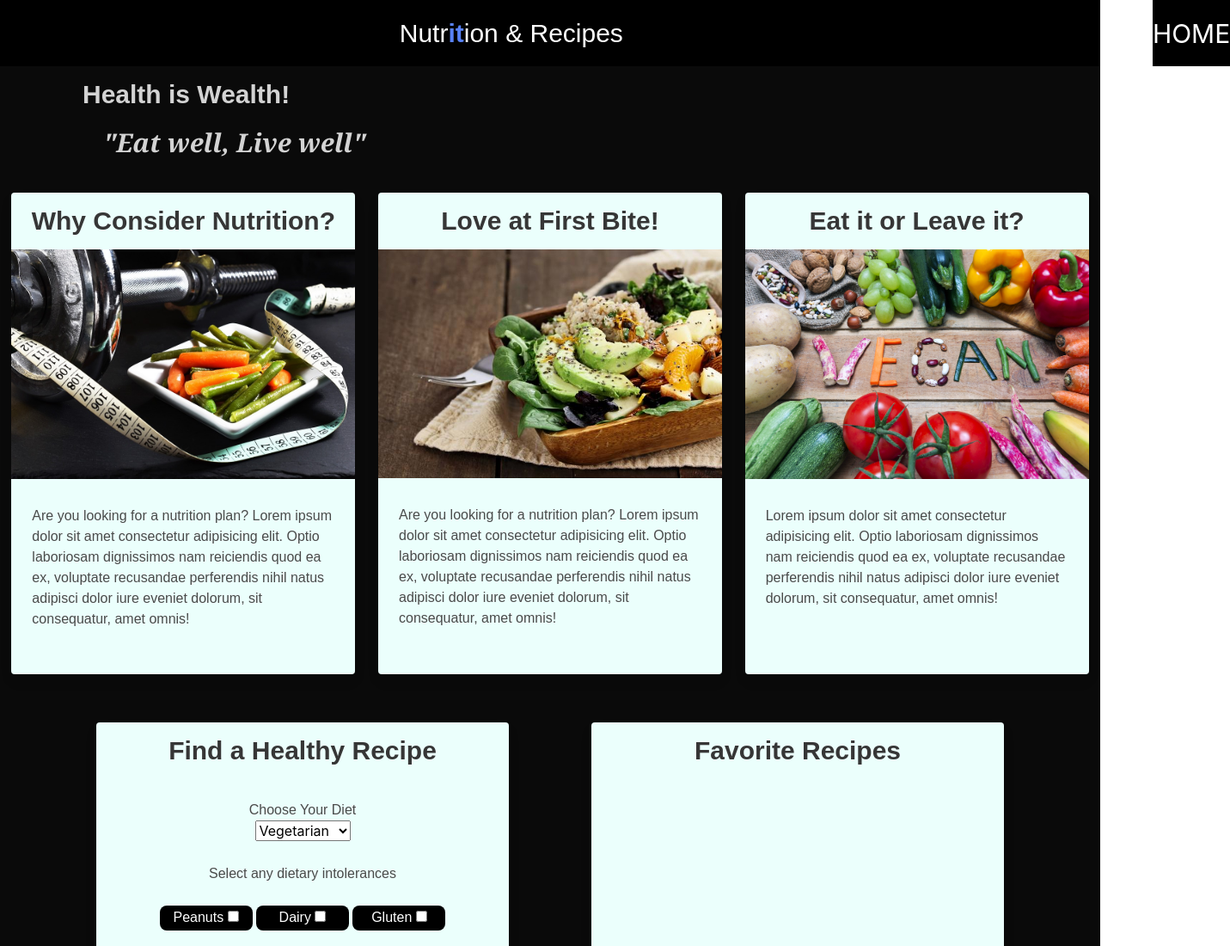
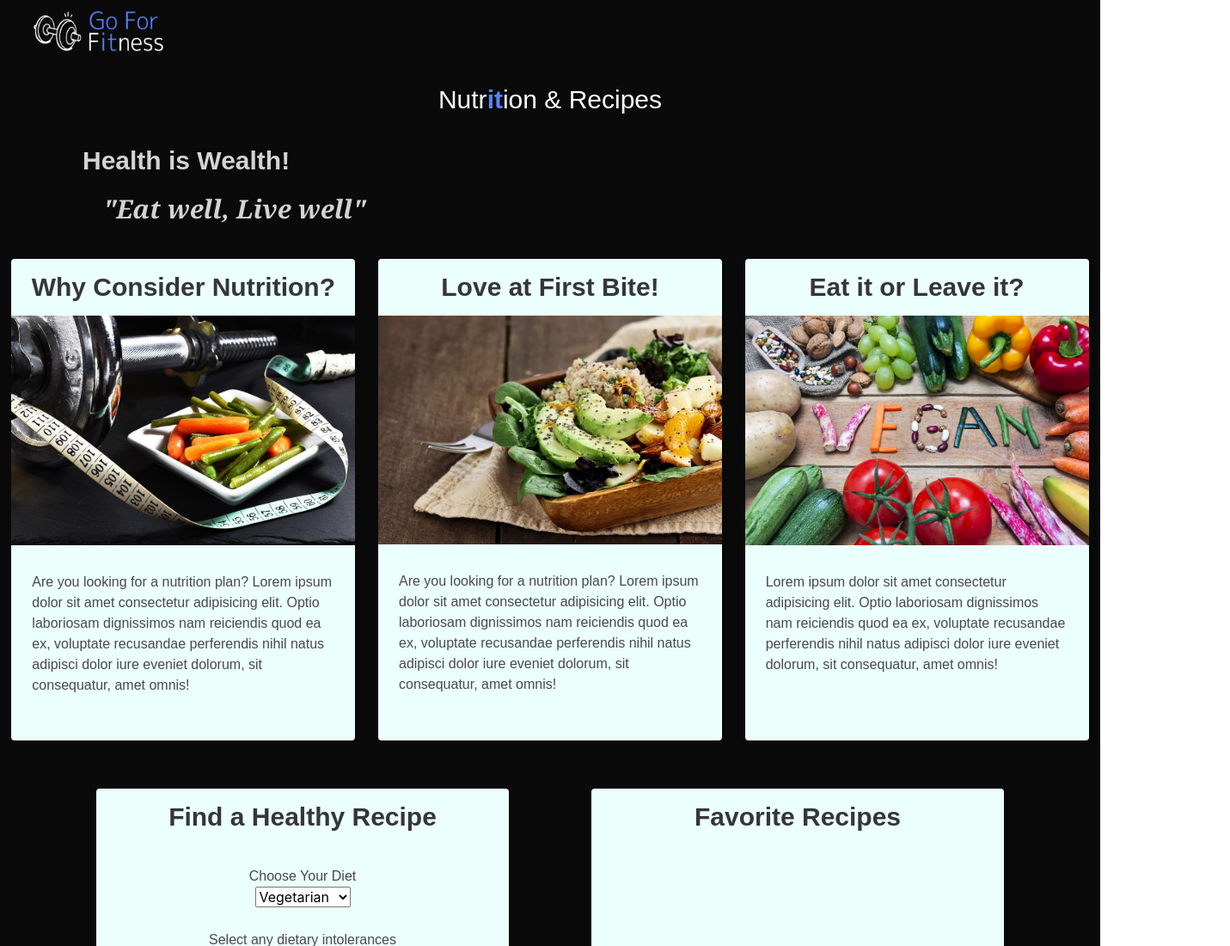
Before and after one commit to JacobRyanWillis/Project_1, a plain HTML site: page nutrition.html in a window 1280 px wide. Shown: the top 1100 px of the page at 86% size, 1431 px wide, since content can reach past the window. Drawn offline with nearby package versions, Linux system fonts and the light colour scheme.

Commit message:
added logo to nutrition page

```diff
--- a/assets/css/nutritionStyle.css
+++ b/assets/css/nutritionStyle.css
@@ -13,8 +13,13 @@
 }
 
 /* header styles */
+.logo-nav {
+    padding-left: 2rem;
+    height: 70px;
+    width: 200px;
+}
+
 header {
-    background-color: black;
     display: flex;
     justify-content: center;
     color: white;
--- a/nutrition.html
+++ b/nutrition.html
@@ -36,9 +36,15 @@
 </head>
 
 <body>
-  <header>
+  <nav class="navbar is-black" role="navigation" aria-label="main navigation">
+    <div class="navbar-brand">
+      <a href="#">
+        <img src="./assets/images/go-for-fitness-logo-5.png" class="logo-nav">
+      </a>
+    </div>
+  </nav>
+  <header class="has-background-black">
     <h1>Nutr<b class="it-head">it</b>ion & Recipes</h1>
-    <button class="homeBttn">HOME</button>
   </header>
   <div class="health-is-wealth has-background-black">
     <h2 class="title" id="title-line">Health is Wealth!</h2>
@@ -125,24 +131,24 @@
               </label>
 
               <label class="checkbox" for="checkbox-2">Dairy
-              <input type="checkbox" name="dairy" id="checkbox-2" class="c2" />
+                <input type="checkbox" name="dairy" id="checkbox-2" class="c2" />
               </label>
 
               <label class="checkbox" for="checkbox-3">Gluten
-              <input type="checkbox" name="gluten" id="checkbox-3" class="c2" />
+                <input type="checkbox" name="gluten" id="checkbox-3" class="c2" />
               </label>
 
 
               <label class="checkbox" for="checkbox-4">Eggs
-              <input type="checkbox" name="eggs" id="checkbox-4" class="c2" />
+                <input type="checkbox" name="eggs" id="checkbox-4" class="c2" />
               </label>
 
               <label class="checkbox" for="checkbox-5">Shellfish
-              <input type="checkbox" name="shellfish" id="checkbox-5" class="c2" />
+                <input type="checkbox" name="shellfish" id="checkbox-5" class="c2" />
               </label>
 
               <label class="checkbox" for="checkbox-6">Soy
-              <input type="checkbox" name="Soy" id="checkbox-6" class="c2" />
+                <input type="checkbox" name="Soy" id="checkbox-6" class="c2" />
               </label>
 
               <form id="min-calories">
```
